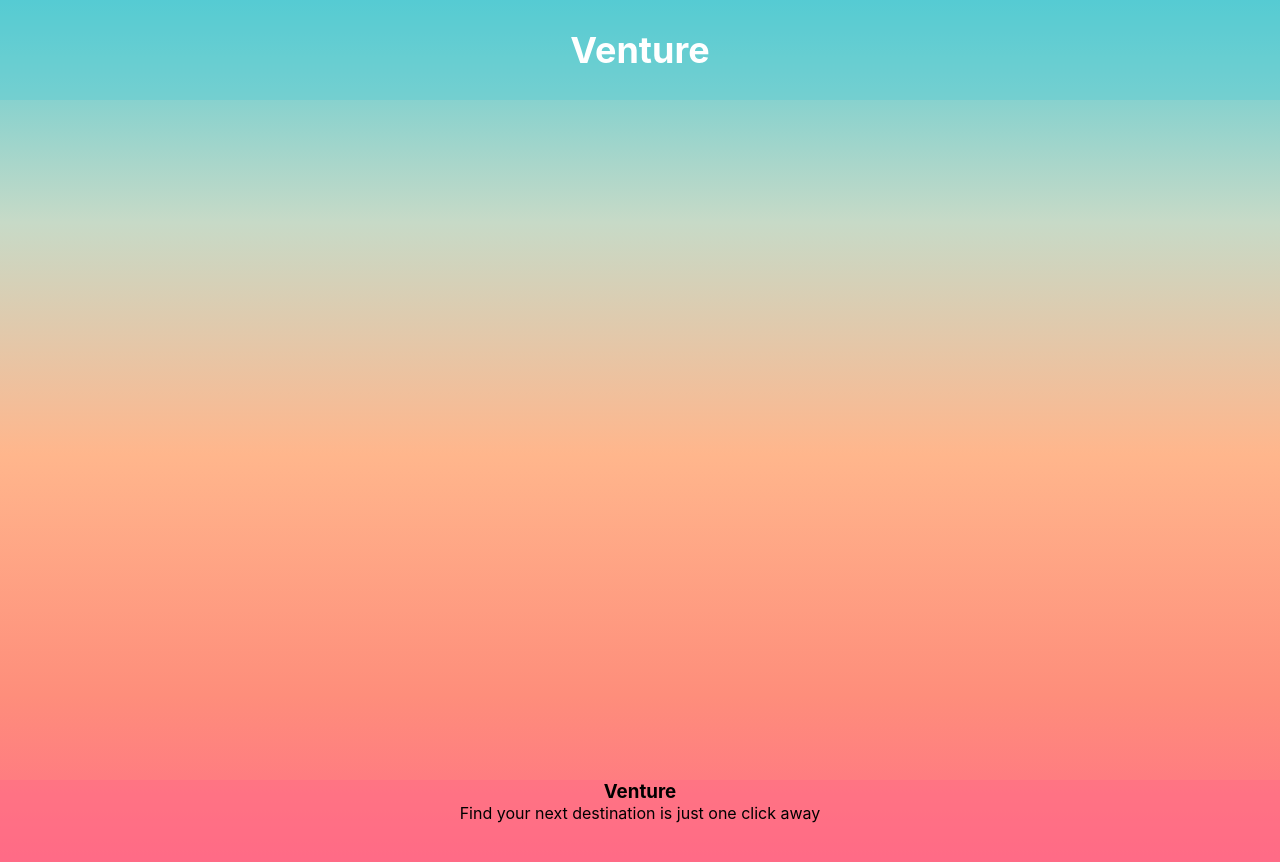
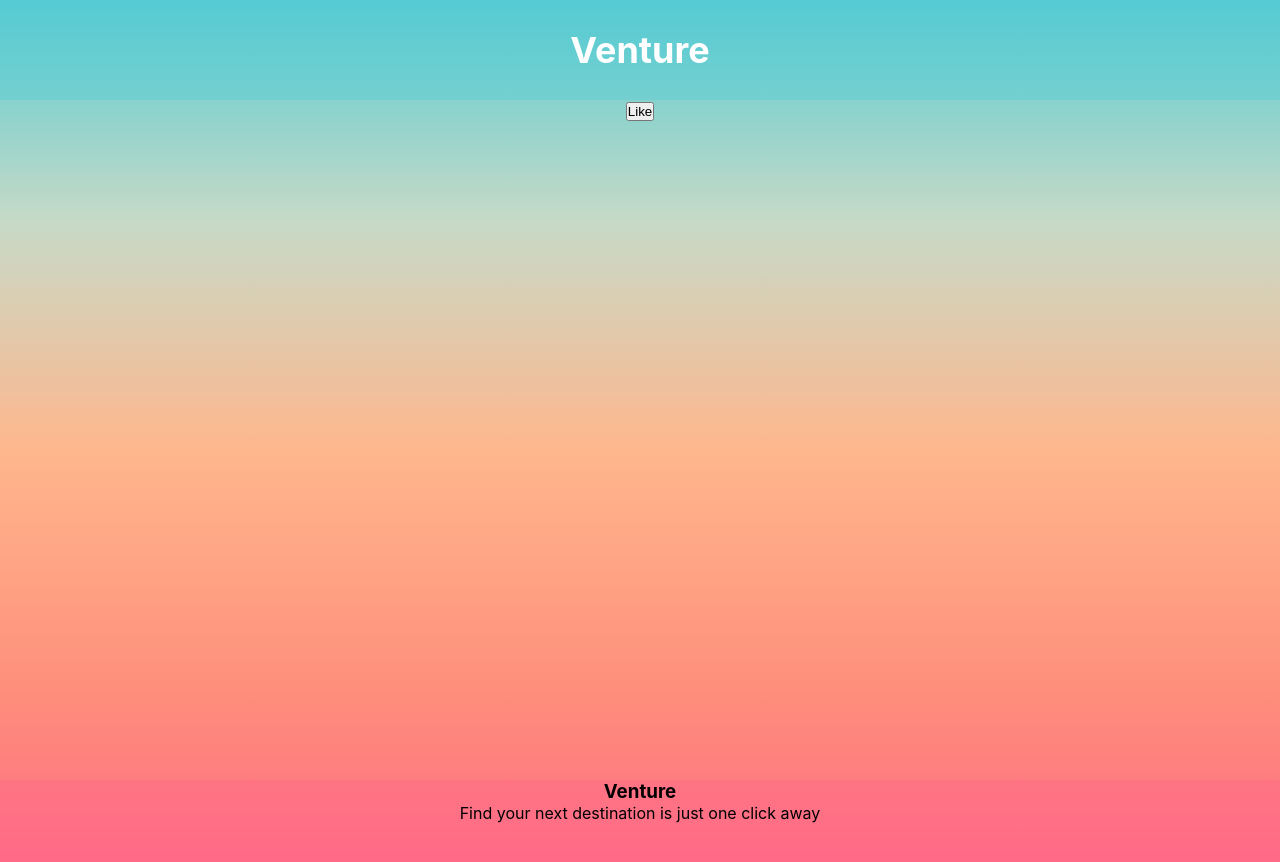
Before and after one commit to AnguloJM/Project-2, a React (Create React App) app: page /LikeButton in a window 1280 px wide. Shown: the top 862 px of the page. Built offline with nearby package versions, Linux system fonts and the light colour scheme; no server answers.

Commit message:
LikeButton form added

```diff
--- a/src/App.js
+++ b/src/App.js
@@ -4,6 +4,7 @@ import { link, Route } from "react-router-dom";
 import HomePage from "./HomePage";
 import CatalogOptions from './CatalogOptions'
 import Results from './Results'
+import LikeButton from './LikeButton'
 import "./App.css";
 
 function App() {
@@ -38,6 +39,9 @@ function App() {
         <Route exact path="/Results">
           <Results stateInfo={destinations}/>
         </Route>
+        <Route exact path="/LikeButton">
+          <LikeButton stateInfo={destinations}/>
+        </Route>
       </section>
       <footer>
         <h3>Venture</h3>
--- a/src/CatalogOptions.jsx
+++ b/src/CatalogOptions.jsx
@@ -1,7 +1,10 @@
 import React, { useState } from "react";
 import { Link } from "react-router-dom";
+import LikeButton from './LikeButton';
 
 function CatalogOptions(props) {
+
+  const [count, setCount] = useState(0);
   let stateArr = [
     "Texas",
     "California",
@@ -10,7 +13,6 @@ function CatalogOptions(props) {
     "New York",
     "Colorado",
   ];
-  const [count, setCount] = useState(0);
 
   return (
     <div>
@@ -24,9 +26,9 @@ function CatalogOptions(props) {
       <p>hello</p>
       <section id="places">
         {count > 5 ? (<h1>Thats All of It</h1>) : (props.stateInfo.map((info) => (
-            <Link to="/CatalogOptions">
-              {info.fields.Images.map((image) =>
-                info.fields.Locations === stateArr[count] ? (<img src={image.url} alt="Somewhere in some state" />) : ("")
+          <Link to="/CatalogOptions">
+            {info.fields.Images.map((image) =>
+              info.fields.Locations === stateArr[count] ? <div><img src={image.url} alt="Somewhere in some state"/><LikeButton /></div> : ("")
               )}
             </Link>
           ))
--- /dev/null
+++ b/src/LikeButton.jsx
@@ -0,0 +1,20 @@
+import React,{useState} from 'react';
+
+function LikeButton(props) {
+
+  const [count, setCount] = useState(0);
+  let totalLikes = 0;
+  if (count) {
+    totalLikes += count;
+    // console.log(count)
+    console.log(totalLikes)
+  }
+
+  return (
+    <div>
+      <button id="likeButton" type="submit" onClick={() => setCount(count + 1)}>Like</button>
+    </div>
+   )
+}
+
+export default LikeButton;
--- a/src/Results.jsx
+++ b/src/Results.jsx
@@ -6,6 +6,7 @@ function Results() {
     <div>
       <Link to="/" ><button type="submit" >Back to Home</button></Link>
       <h1>Your next destiniation is:</h1>
+      <h3></h3>
     </div>
   )
 }
```
